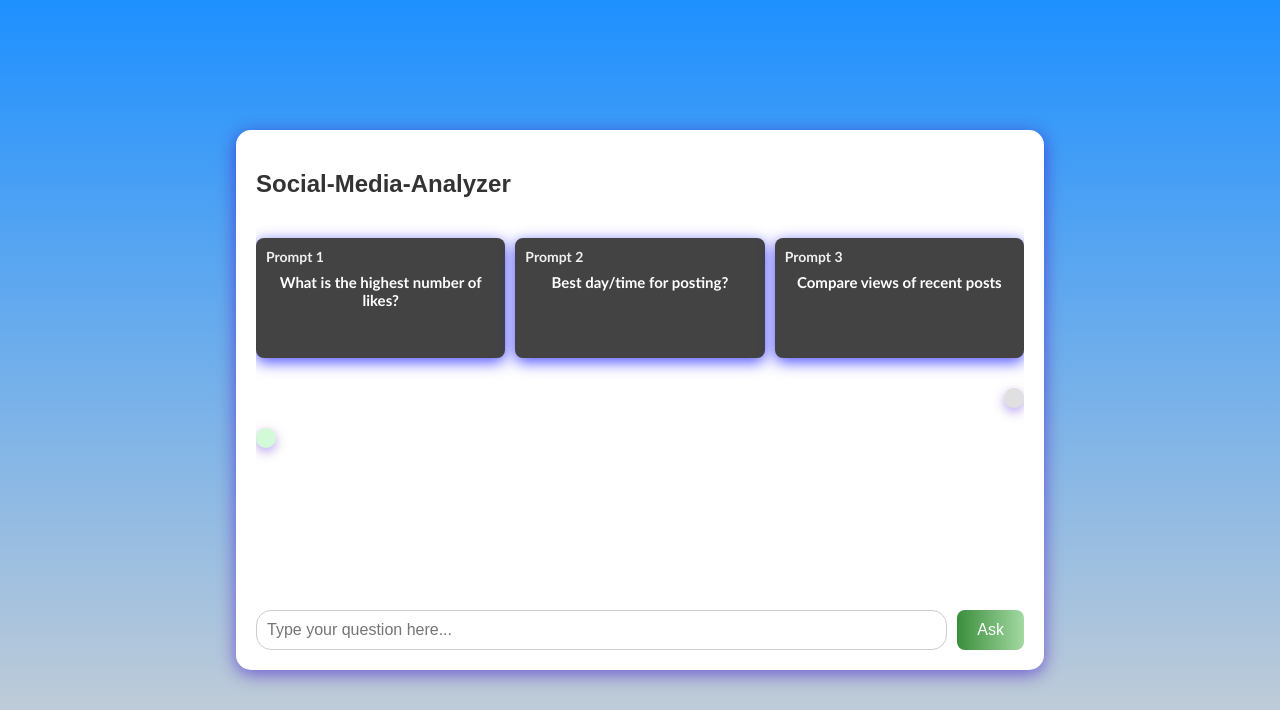
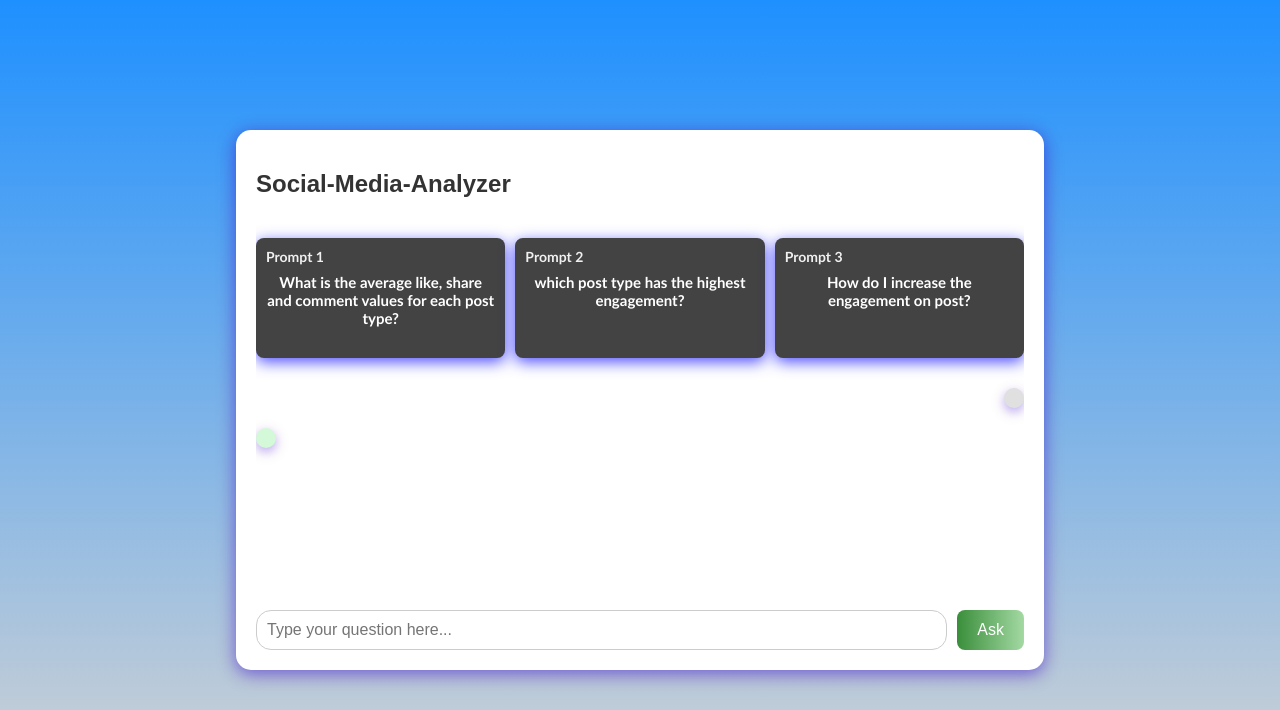
Before and after one commit to Akash3951/Social-media-performance, a Flask app: page / in a window 1280 px wide. Shown: the top 710 px of the page. Run offline with Flask 3, Linux system fonts and the light colour scheme.

Commit message:
final commit

```diff
--- a/templates/index.html
+++ b/templates/index.html
@@ -143,15 +143,15 @@
             <div class="prompt-boxes">
                 <div class="prompt-box" onclick="selectPrompt('Tell me the average like, share and comment values for each post type')">
                     <div class="prompt-heading">Prompt 1</div>
-                    What is the highest number of likes?
+                    What is the average like, share and comment values for each post type?
                 </div>
                 <div class="prompt-box" onclick="selectPrompt('which post type has the highest engagement?')">
                     <div class="prompt-heading">Prompt 2</div>
-                    Best day/time for posting?
+                    which post type has the highest engagement?
                 </div>
                 <div class="prompt-box" onclick="selectPrompt('How do I increase the engagement on post?')">
                     <div class="prompt-heading">Prompt 3</div>
-                    Compare views of recent posts
+                    How do I increase the engagement on post?
                 </div>
             </div>
             <div class="conversation" id="conversation">
```
